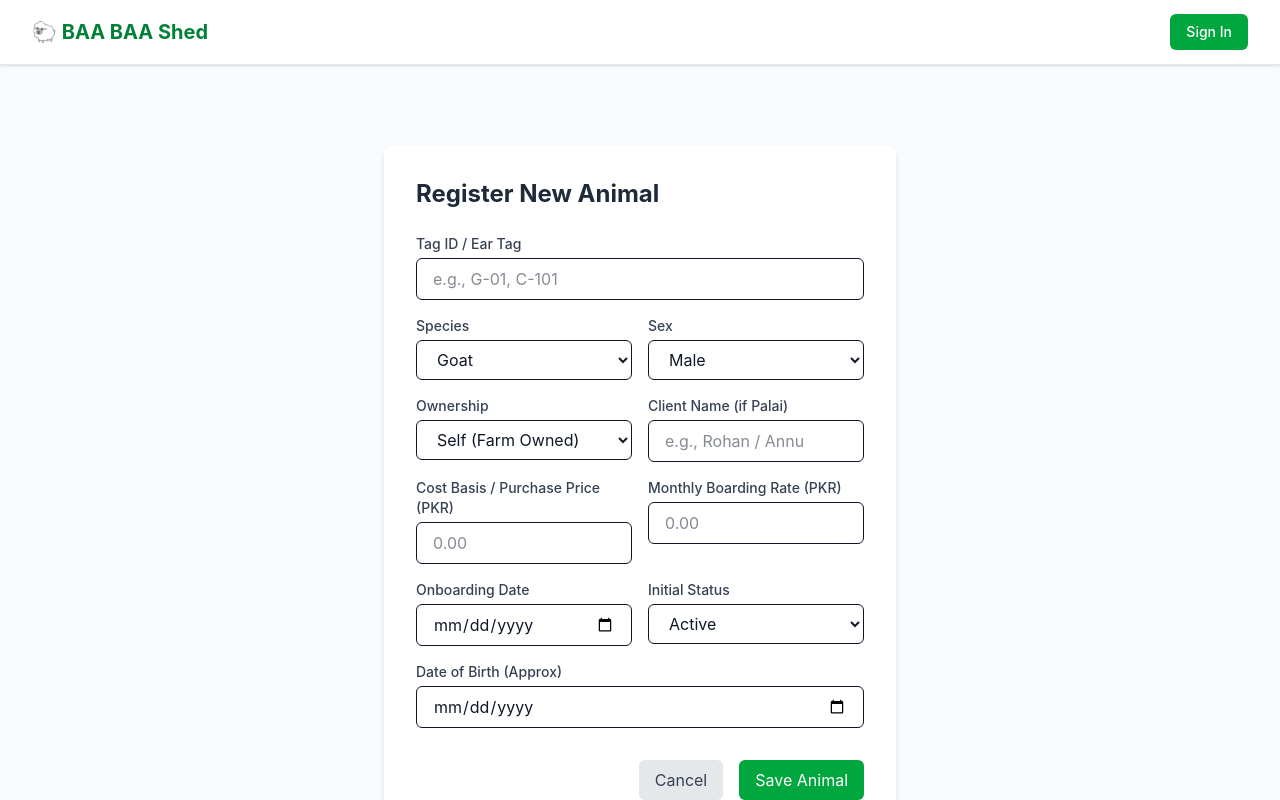
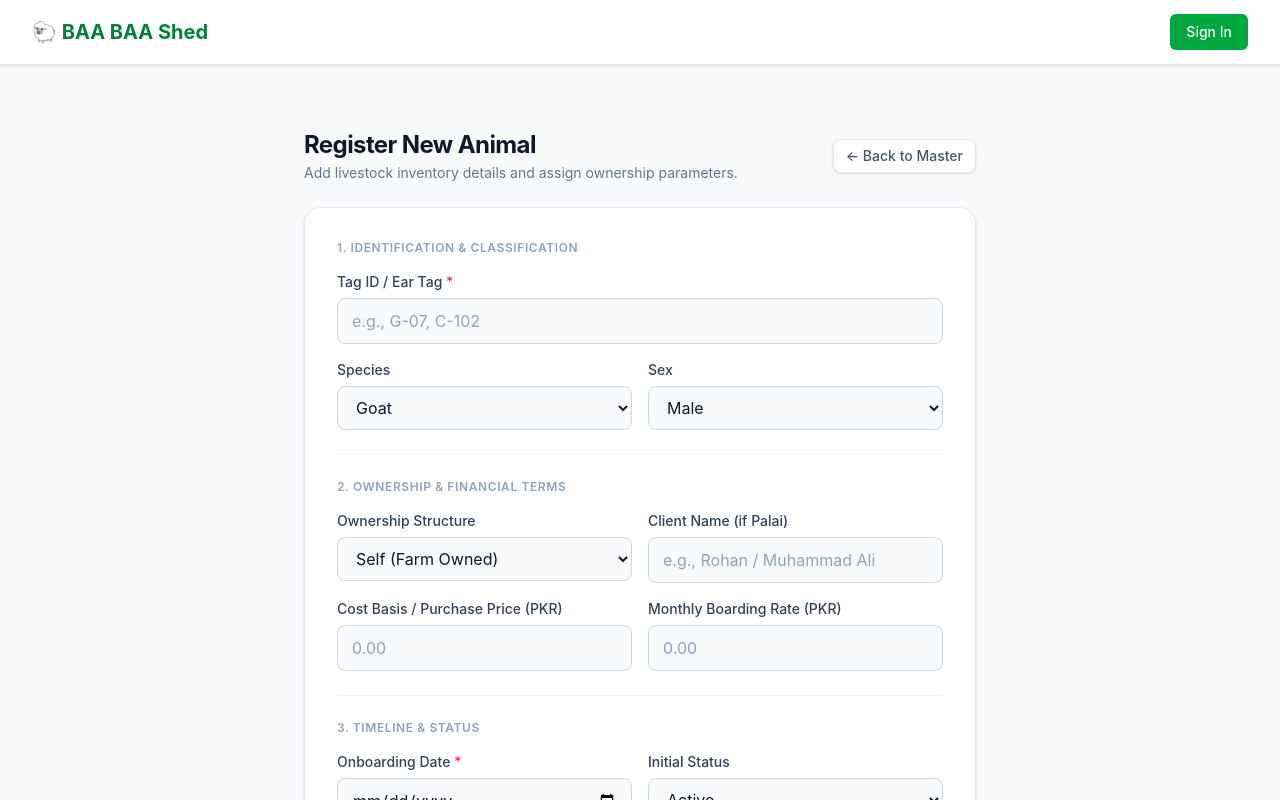
Before and after one commit to shakaibkhan31-cmd/livestock-saas, a Next.js app: page /animals/new in a window 1280 px wide. Shown: the top 800 px of the page. Built offline with nearby package versions, Linux system fonts and the light colour scheme; no server answers.

Commit message:
Enhance UI/UX for new animal registration form with professional card layout and structured sections

```diff
--- a/src/app/animals/new/page.tsx
+++ b/src/app/animals/new/page.tsx
@@ -1,5 +1,6 @@
 import { createClient } from '@/utils/supabase/server'
 import { redirect } from 'next/navigation'
+import Link from 'next/link'
 
 export default async function NewAnimalPage({
   searchParams,
@@ -63,26 +64,51 @@ export default async function NewAnimalPage({
   }
 
   return (
-    <div className="min-h-screen bg-gray-50 flex flex-col justify-center items-center py-12">
-      <div className="bg-white p-8 rounded-lg shadow-md w-full max-w-lg">
-        <h1 className="text-2xl font-bold text-gray-800 mb-6">Register New Animal</h1>
+    <div className="min-h-screen bg-slate-50 py-10 px-4 sm:px-6 lg:px-8">
+      <div className="max-w-2xl mx-auto">
+        {/* Header Navigation / Back Link */}
+        <div className="mb-6 flex items-center justify-between">
+          <div>
+            <h1 className="text-2xl font-bold text-slate-900 tracking-tight">Register New Animal</h1>
+            <p className="text-sm text-slate-500 mt-0.5">Add livestock inventory details and assign ownership parameters.</p>
+          </div>
+          <Link
+            href="/animals"
+            className="text-sm font-medium text-slate-600 hover:text-slate-900 bg-white px-3 py-1.5 rounded-lg border border-slate-200 shadow-sm transition"
+          >
+            ← Back to Master
+          </Link>
+        </div>
 
+        {/* Card Container */}
+        <div className="bg-white rounded-2xl shadow-sm border border-slate-200 overflow-hidden">
           {errorMessage && (
-          <div className="mb-4 p-3 bg-red-100 text-red-700 rounded-md text-sm border border-red-300">
-            <strong>Database Error:</strong> {decodeURIComponent(errorMessage)}
+            <div className="p-4 bg-red-50 border-b border-red-200 text-red-700 text-sm flex items-center gap-2">
+              <span className="font-semibold">Error:</span> {decodeURIComponent(errorMessage)}
             </div>
           )}
 
-        <form action={registerAnimal} className="flex flex-col gap-4">
+          <form action={registerAnimal} className="p-6 sm:p-8 space-y-6">
+
+            {/* Section 1: Identification & Classification */}
             <div>
-            <label className="block text-sm font-medium text-gray-700 mb-1">Tag ID / Ear Tag</label>
-            <input name="tag_id" type="text" required placeholder="e.g., G-01, C-101" className="w-full px-4 py-2 border rounded-md focus:ring-2 focus:ring-green-500" />
+              <h2 className="text-xs font-semibold text-slate-400 uppercase tracking-wider mb-4">1. Identification & Classification</h2>
+              <div className="space-y-4">
+                <div>
+                  <label className="block text-sm font-medium text-slate-700 mb-1.5">Tag ID / Ear Tag <span className="text-red-500">*</span></label>
+                  <input
+                    name="tag_id"
+                    type="text"
+                    required
+                    placeholder="e.g., G-07, C-102"
+                    className="w-full px-3.5 py-2.5 bg-slate-50 border border-slate-300 rounded-lg text-slate-900 placeholder-slate-400 focus:bg-white focus:outline-none focus:ring-2 focus:ring-green-600 focus:border-transparent transition"
+                  />
                 </div>
 
-          <div className="grid grid-cols-2 gap-4">
+                <div className="grid grid-cols-1 sm:grid-cols-2 gap-4">
                   <div>
-              <label className="block text-sm font-medium text-gray-700 mb-1">Species</label>
-              <select name="species" className="w-full px-4 py-2 border rounded-md focus:ring-2 focus:ring-green-500">
+                    <label className="block text-sm font-medium text-slate-700 mb-1.5">Species</label>
+                    <select name="species" className="w-full px-3.5 py-2.5 bg-slate-50 border border-slate-300 rounded-lg text-slate-900 focus:bg-white focus:outline-none focus:ring-2 focus:ring-green-600 focus:border-transparent transition">
                       <option value="Goat">Goat</option>
                       <option value="Sheep">Sheep</option>
                       <option value="Cattle">Cattle</option>
@@ -91,53 +117,86 @@ export default async function NewAnimalPage({
                     </select>
                   </div>
                   <div>
-              <label className="block text-sm font-medium text-gray-700 mb-1">Sex</label>
-              <select name="sex" className="w-full px-4 py-2 border rounded-md focus:ring-2 focus:ring-green-500">
+                    <label className="block text-sm font-medium text-slate-700 mb-1.5">Sex</label>
+                    <select name="sex" className="w-full px-3.5 py-2.5 bg-slate-50 border border-slate-300 rounded-lg text-slate-900 focus:bg-white focus:outline-none focus:ring-2 focus:ring-green-600 focus:border-transparent transition">
                       <option value="Male">Male</option>
                       <option value="Female">Female</option>
                       <option value="Castrated">Castrated (Khassi)</option>
                     </select>
                   </div>
                 </div>
+              </div>
+            </div>
 
-          <div className="grid grid-cols-2 gap-4">
+            <hr className="border-slate-100" />
+
+            {/* Section 2: Ownership & Financials */}
             <div>
-              <label className="block text-sm font-medium text-gray-700 mb-1">Ownership</label>
-              <select name="ownership" className="w-full px-4 py-2 border rounded-md focus:ring-2 focus:ring-green-500">
+              <h2 className="text-xs font-semibold text-slate-400 uppercase tracking-wider mb-4">2. Ownership & Financial Terms</h2>
+              <div className="space-y-4">
+                <div className="grid grid-cols-1 sm:grid-cols-2 gap-4">
+                  <div>
+                    <label className="block text-sm font-medium text-slate-700 mb-1.5">Ownership Structure</label>
+                    <select name="ownership" className="w-full px-3.5 py-2.5 bg-slate-50 border border-slate-300 rounded-lg text-slate-900 focus:bg-white focus:outline-none focus:ring-2 focus:ring-green-600 focus:border-transparent transition">
                       <option value="Self">Self (Farm Owned)</option>
                       <option value="Client">Palai (Client Owned)</option>
                     </select>
                   </div>
                   <div>
-              <label className="block text-sm font-medium text-gray-700 mb-1">Client Name (if Palai)</label>
-              <input name="client_name" type="text" placeholder="e.g., Rohan / Annu" className="w-full px-4 py-2 border rounded-md focus:ring-2 focus:ring-green-500" />
+                    <label className="block text-sm font-medium text-slate-700 mb-1.5">Client Name (if Palai)</label>
+                    <input
+                      name="client_name"
+                      type="text"
+                      placeholder="e.g., Rohan / Muhammad Ali"
+                      className="w-full px-3.5 py-2.5 bg-slate-50 border border-slate-300 rounded-lg text-slate-900 placeholder-slate-400 focus:bg-white focus:outline-none focus:ring-2 focus:ring-green-600 focus:border-transparent transition"
+                    />
                   </div>
                 </div>
 
-          <div className="grid grid-cols-2 gap-4">
+                <div className="grid grid-cols-1 sm:grid-cols-2 gap-4">
                   <div>
-              <label className="block text-sm font-medium text-gray-700 mb-1">Cost Basis / Purchase Price (PKR)</label>
-              <input name="cost_basis" type="number" step="0.01" placeholder="0.00" className="w-full px-4 py-2 border rounded-md focus:ring-2 focus:ring-green-500" />
+                    <label className="block text-sm font-medium text-slate-700 mb-1.5">Cost Basis / Purchase Price (PKR)</label>
+                    <input
+                      name="cost_basis"
+                      type="number"
+                      step="0.01"
+                      placeholder="0.00"
+                      className="w-full px-3.5 py-2.5 bg-slate-50 border border-slate-300 rounded-lg text-slate-900 placeholder-slate-400 focus:bg-white focus:outline-none focus:ring-2 focus:ring-green-600 focus:border-transparent transition"
+                    />
                   </div>
                   <div>
-              <label className="block text-sm font-medium text-gray-700 mb-1">Monthly Boarding Rate (PKR)</label>
-              <input name="monthly_boarding_rate" type="number" step="0.01" placeholder="0.00" className="w-full px-4 py-2 border rounded-md focus:ring-2 focus:ring-green-500" />
+                    <label className="block text-sm font-medium text-slate-700 mb-1.5">Monthly Boarding Rate (PKR)</label>
+                    <input
+                      name="monthly_boarding_rate"
+                      type="number"
+                      step="0.01"
+                      placeholder="0.00"
+                      className="w-full px-3.5 py-2.5 bg-slate-50 border border-slate-300 rounded-lg text-slate-900 placeholder-slate-400 focus:bg-white focus:outline-none focus:ring-2 focus:ring-green-600 focus:border-transparent transition"
+                    />
+                  </div>
+                </div>
               </div>
             </div>
 
-          <div className="grid grid-cols-2 gap-4">
+            <hr className="border-slate-100" />
+
+            {/* Section 3: Timeline & Status */}
             <div>
-              <label className="block text-sm font-medium text-gray-700 mb-1">Onboarding Date</label>
+              <h2 className="text-xs font-semibold text-slate-400 uppercase tracking-wider mb-4">3. Timeline & Status</h2>
+              <div className="space-y-4">
+                <div className="grid grid-cols-1 sm:grid-cols-2 gap-4">
+                  <div>
+                    <label className="block text-sm font-medium text-slate-700 mb-1.5">Onboarding Date <span className="text-red-500">*</span></label>
                     <input
                       name="acquisition_date"
                       type="date"
                       required
-                className="w-full px-4 py-2 border rounded-md focus:ring-2 focus:ring-green-500"
+                      className="w-full px-3.5 py-2.5 bg-slate-50 border border-slate-300 rounded-lg text-slate-900 focus:bg-white focus:outline-none focus:ring-2 focus:ring-green-600 focus:border-transparent transition"
                     />
                   </div>
                   <div>
-              <label className="block text-sm font-medium text-gray-700 mb-1">Initial Status</label>
-              <select name="status" className="w-full px-4 py-2 border rounded-md focus:ring-2 focus:ring-green-500">
+                    <label className="block text-sm font-medium text-slate-700 mb-1.5">Initial Status</label>
+                    <select name="status" className="w-full px-3.5 py-2.5 bg-slate-50 border border-slate-300 rounded-lg text-slate-900 focus:bg-white focus:outline-none focus:ring-2 focus:ring-green-600 focus:border-transparent transition">
                       <option value="Active">Active</option>
                       <option value="Sold">Sold</option>
                       <option value="Deceased">Deceased</option>
@@ -147,15 +206,34 @@ export default async function NewAnimalPage({
                 </div>
 
                 <div>
-            <label className="block text-sm font-medium text-gray-700 mb-1">Date of Birth (Approx)</label>
-            <input name="dob" type="date" className="w-full px-4 py-2 border rounded-md focus:ring-2 focus:ring-green-500" />
+                  <label className="block text-sm font-medium text-slate-700 mb-1.5">Date of Birth (Approx)</label>
+                  <input
+                    name="dob"
+                    type="date"
+                    className="w-full px-3.5 py-2.5 bg-slate-50 border border-slate-300 rounded-lg text-slate-900 focus:bg-white focus:outline-none focus:ring-2 focus:ring-green-600 focus:border-transparent transition"
+                  />
+                </div>
+              </div>
             </div>
 
-          <div className="flex justify-end gap-4 mt-4">
-            <a href="/animals" className="px-4 py-2 bg-gray-200 text-gray-700 rounded-md hover:bg-gray-300 transition">Cancel</a>
-            <button type="submit" className="px-4 py-2 bg-green-600 text-white rounded-md hover:bg-green-700 transition">Save Animal</button>
+            {/* Action Buttons */}
+            <div className="flex items-center justify-end gap-3 pt-4 border-t border-slate-100">
+              <Link
+                href="/animals"
+                className="px-5 py-2.5 rounded-xl border border-slate-300 text-slate-700 font-medium hover:bg-slate-50 transition text-sm"
+              >
+                Cancel
+              </Link>
+              <button
+                type="submit"
+                className="px-6 py-2.5 rounded-xl bg-green-600 text-white font-medium hover:bg-green-700 shadow-sm transition text-sm"
+              >
+                Save Animal Record
+              </button>
             </div>
+
           </form>
+        </div>
       </div>
     </div>
   )
```
Lines whose indentation alone changed are shown as unchanged.
